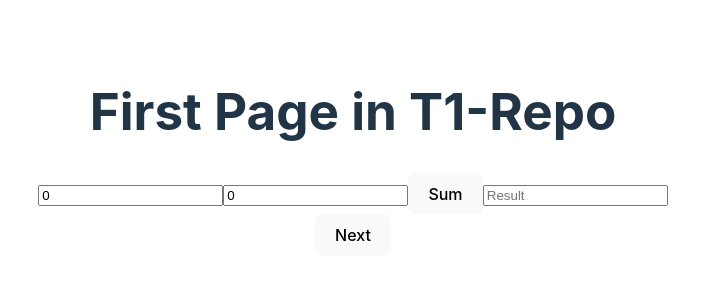
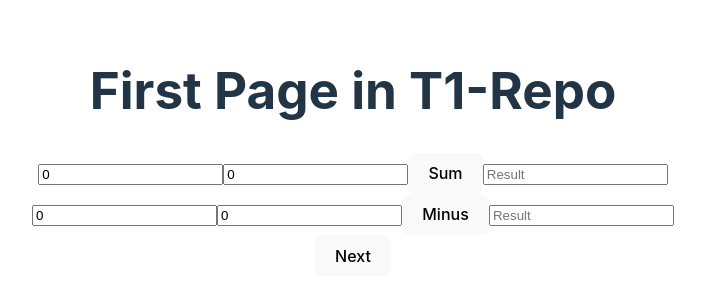
Before and after one commit to hkalex/t1-repo, a React (Vite) app: page / in a window 1280 px wide. Shown: the part 248-548 px from the top of the page, without its empty margins (287-992 px from the left). Built offline with nearby package versions, Linux system fonts and the light colour scheme.

Commit message:
Added minus

```diff
--- a/src/react-app/pages/FirstPage.tsx
+++ b/src/react-app/pages/FirstPage.tsx
@@ -12,12 +12,19 @@ const FirstPage: React.FC = () => {
     const [num1, setNum1] = React.useState<number>(0);
     const [num2, setNum2] = React.useState<number>(0);
     const [sum, setSum] = React.useState<number | null>(null);
+    const [minus, setMinus] = React.useState<number | null>(null);
 
     const handleSum = () => {
         var calculator = new Calculator();
         var result = calculator.add(num1, num2);
         setSum(result);
     };
+
+    const handleMinus = () => {
+        var calculator = new Calculator();
+        var result = calculator.subtract(num1, num2);
+        setMinus(result)
+    }
 
     return (
         <div>
@@ -58,6 +65,43 @@ const FirstPage: React.FC = () => {
                     placeholder="Result"
                 />
             </div>
+
+            <div>
+                <input
+                    type="number"
+                    value={num1}
+                    onChange={e => {
+                        const value = e.target.value;
+                        if (/^-?\d*\.?\d*$/.test(value)) {
+                            setNum1(value === "" ? 0 : Number(value));
+                        }
+                    }}
+                    placeholder="Enter first number"
+                    inputMode="numeric"
+                    pattern="[0-9]*"
+                />
+                <input
+                    type="number"
+                    value={num2}
+                    onChange={e => {
+                        const value = e.target.value;
+                        if (/^-?\d*\.?\d*$/.test(value)) {
+                            setNum2(value === "" ? 0 : Number(value));
+                        }
+                    }}
+                    placeholder="Enter second number"
+                    inputMode="numeric"
+                    pattern="[0-9]*"
+                />
+                <button onClick={handleMinus}>Minus</button>
+                <input
+                    type="text"
+                    value={minus !== null ? minus : ""}
+                    readOnly
+                    placeholder="Result"
+                />
+            </div>
+
             <button onClick={handleNext}>Next</button>
         </div>
     );
```
